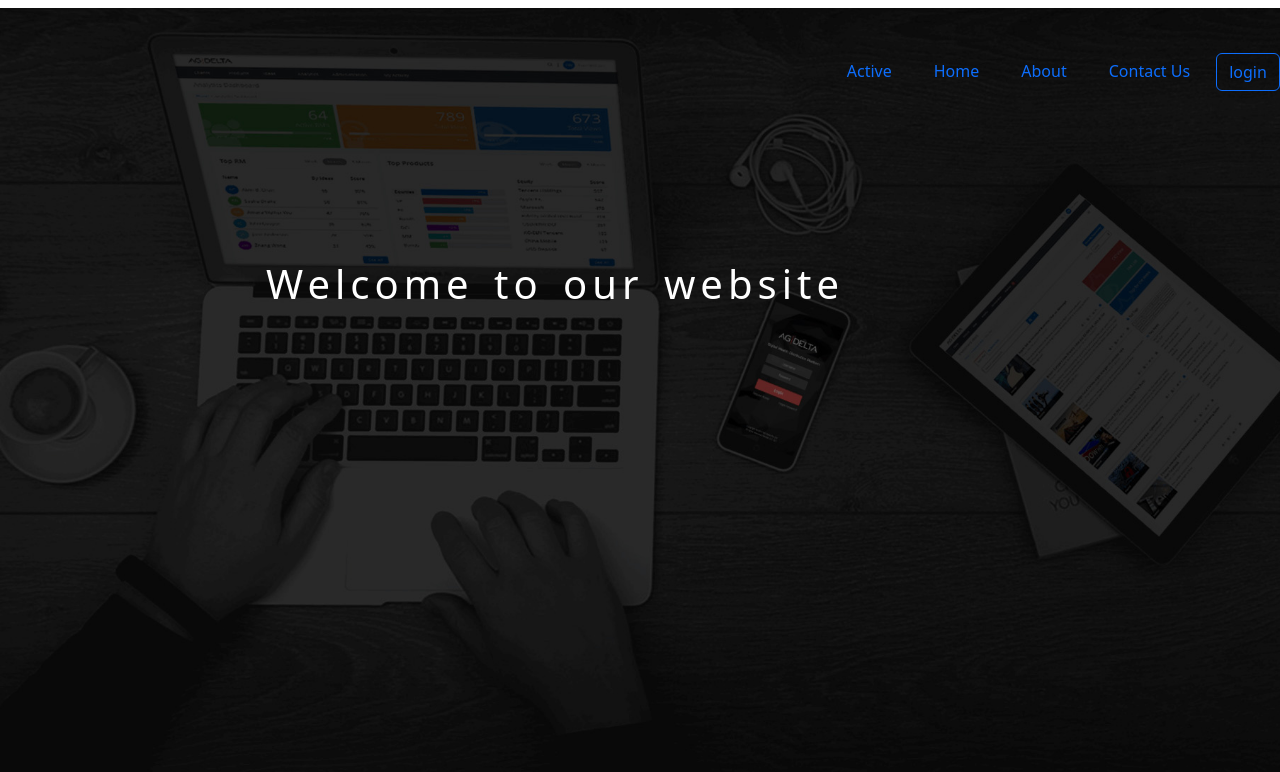
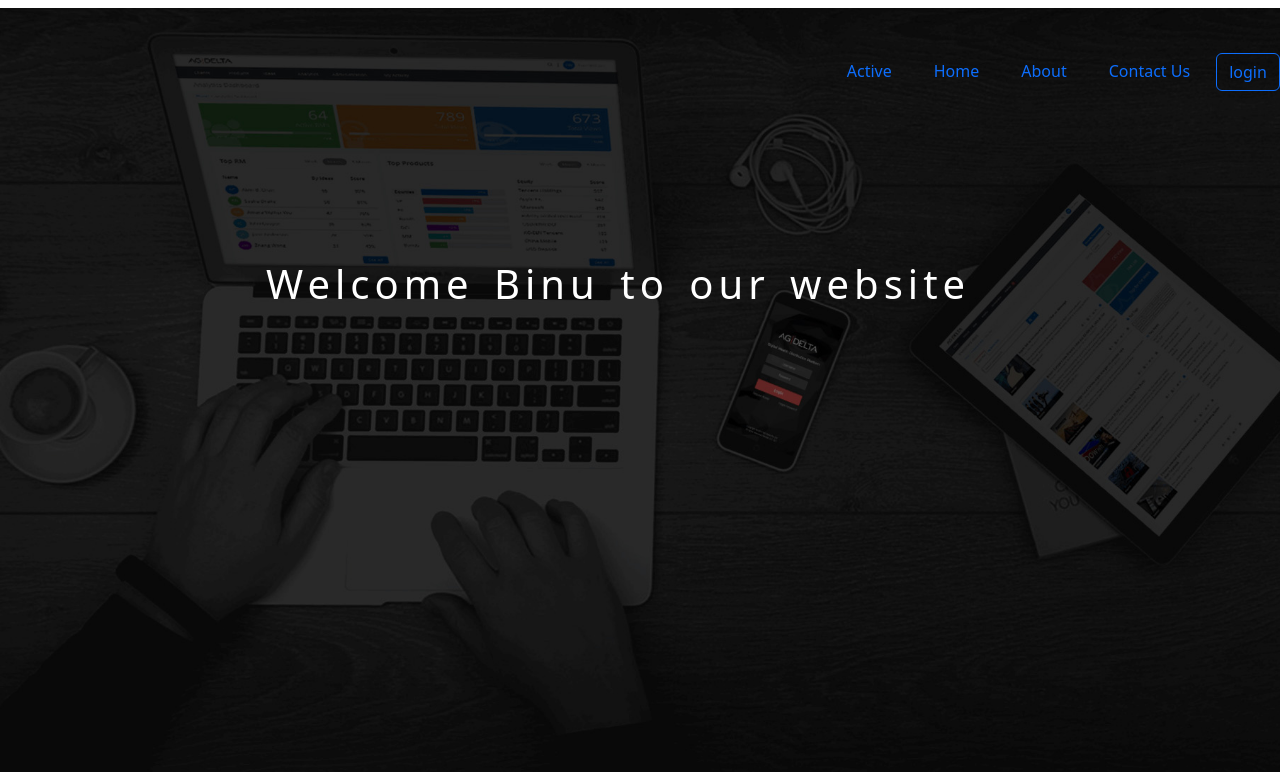
Before and after one commit to MEET-1008/m.v.infotech, a PHP site: page / in a window 1280 px wide; the page is wider, and only the part inside the window is pictured. Shown: the top 772 px of that part. Run offline with PHP 8.4, Linux system fonts and the light colour scheme.

Commit message:
file TITLE1

```diff
--- a/index.php
+++ b/index.php
@@ -53,7 +53,7 @@
           </ul>
 
           <div class="mess">
-            <h1>Welcome to our website</h1>
+            <h1>Welcome Binu to our website</h1>
           </div>
         </nav>
       </div>
```
